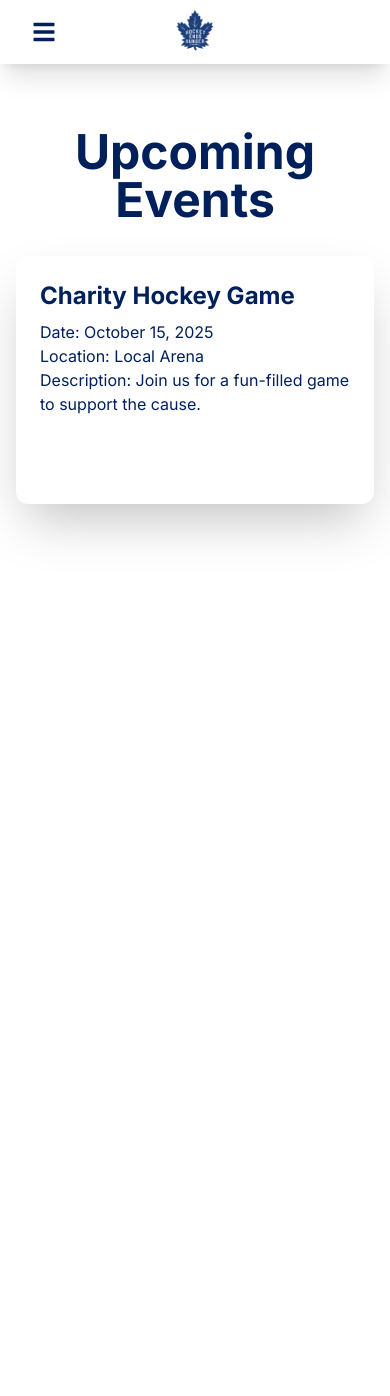
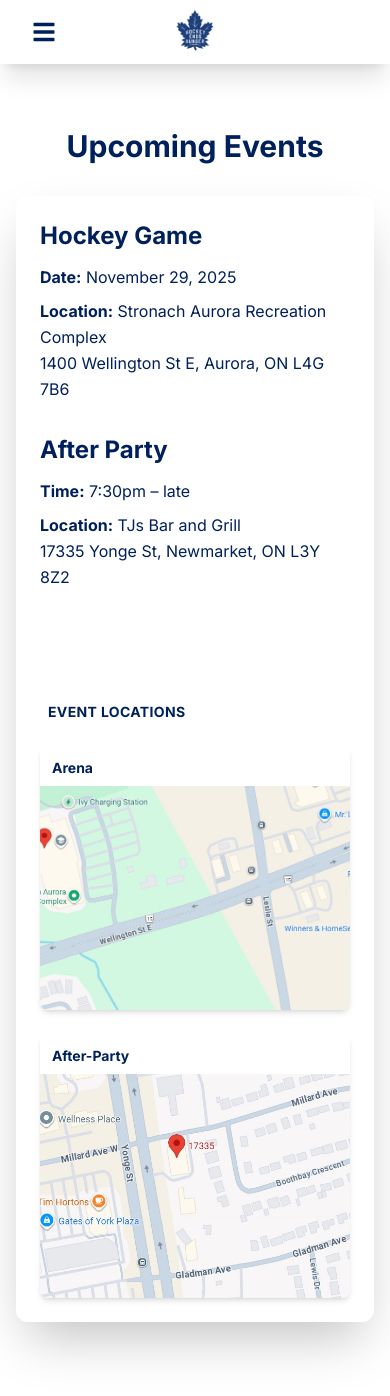
Before and after one commit to noahventura/hockey-ends-hunger, a React (Vite) app: page /upcoming-events in a window 390 px wide. Shown: the top 1396 px of the page. Before the commit the page ends 844 px from the top, so only its background shows below. Built offline with nearby package versions, Linux system fonts and the light colour scheme; the HTML template or start-up script is replaced by a standard one.

Commit message:
adding updated info and mobile optimizations

```diff
--- a/index.html
+++ b/index.html
@@ -2,10 +2,10 @@
 <html lang="en">
   <head>
     <meta charset="UTF-8" />
-    <link rel="icon" type="image/svg+xml" href="/vite.svg" />
+    <link rel="icon" type="image/svg+xml" href="src\images\logo.png" />
     <link href="https://fonts.googleapis.com/css2?family=Inter:wght@300;400;500;700&display=swap" rel="stylesheet">
     <meta name="viewport" content="width=device-width, initial-scale=1.0" />
-    <title>Vite + React</title>
+    <title>Hockey Ends Hunger</title>
   </head>
   <body>
     <div id="root"></div>
--- a/src/components/Home.jsx
+++ b/src/components/Home.jsx
@@ -1,5 +1,5 @@
 import React from 'react';
-import { Link } from 'react-scroll';
+import { Link as RouterLink } from 'react-router-dom';
 import rink from '../images/rink.jpg';
 import logoWhite from '../images/logowhite.png';
 import handshake from '../images/handshake.jpg';
@@ -7,58 +7,69 @@ import handshake from '../images/handshake.jpg';
 const Home = () => {
   return (
     <div className="pt-16">
+      {/* Hero */}
       <div className="relative h-[70vh] md:h-[calc(100vh-4rem)] overflow-hidden">
         <img
           src={rink}
-          alt="Hero Image"
+          alt="Hockey rink"
           className="w-full h-full object-cover filter brightness-75 transition-transform duration-500 hover:scale-105"
+          loading="eager"
         />
-        <div className="absolute inset-0 flex flex-col justify-center items-center bg-gradient-to-b from-transparent to-leafs-blue/30">
+        <div className="absolute inset-0 flex flex-col justify-center items-center bg-gradient-to-b from-transparent to-leafs-blue/30 px-4">
           <img
             src={logoWhite}
-            alt="Hockey Ends Hunger Logo"
-            className="h-32 mb-6 transition-transform duration-200 hover:scale-105"
+            alt="Hockey Ends Hunger"
+            className="h-28 md:h-32 mb-6 transition-transform duration-200 hover:scale-105"
           />
-          <div className="flex items-center mb-8">
-            <p className="text-2xl font-light text-white text-shadow mr-4">EST. 2024</p>
-            <div className="w-px h-10 bg-white mx-4"></div>
-            <Link
-              to="next-event"
-              smooth={true}
-              duration={500}
-              className="text-2xl font-semibold text-white text-shadow cursor-pointer hover:text-leafs-blue/80 transition duration-200"
+          <div className="flex items-center mb-8 translate-x-2 md:translate-x-4">
+            <p className="text-2xl font-light text-white text-shadow mr-2 md:mr-3">EST. 2023</p>
+            <div className="w-px h-8 md:h-10 bg-white ml-2 md:ml-3 mr-4"></div>
+            <RouterLink
+              to="/about"
+              className="text-2xl font-semibold text-white text-shadow hover:text-leafs-blue/80 transition duration-200"
             >
               Learn More
-            </Link>
+            </RouterLink>
           </div>
         </div>
       </div>
-      <div
-        id="next-event"
-        className="max-w-7xl mx-auto px-4 sm:px-6 lg:px-8 py-16 flex flex-col md:flex-row items-center gap-8 bg-white"
-      >
-        <div className="flex-1 overflow-hidden rounded-xl shadow-xl transition-transform duration-300 hover:scale-105">
+
+      {/* Next Event (concise summary aligned with Upcoming Events) */}
+      <div id="next-event" className="max-w-7xl mx-auto px-4 sm:px-6 lg:px-8 py-16">
+        <div className="grid grid-cols-1 md:grid-cols-2 gap-8 items-center">
+          <div className="overflow-hidden rounded-xl shadow-xl transition-transform duration-300 hover:scale-[1.01]">
             <img
               src={handshake}
-            alt="Next Event"
-            className="w-full h-auto object-cover"
+              alt="Charity event handshake"
+              className="w-full h-full object-cover"
+              loading="lazy"
             />
           </div>
-        <div className="flex-2 text-left md:text-left">
-          <h2 className="text-4xl font-bold text-leafs-blue mb-4">
-            Next Event: Charity Hockey Game
+
+          <div className="space-y-4 max-w-xl">
+            <h2 className="text-3xl md:text-4xl font-bold text-leafs-blue">
+              Next Event: Hockey Game
             </h2>
-          <p className="text-lg text-leafs-blue/90 leading-relaxed">
-            Join us for our upcoming charity hockey game on October 15, 2025. All proceeds go
-            towards fighting hunger in our community. Location: Local Arena, Time: 7 PM. Don't miss
-            out!
+
+            <div className="text-base md:text-lg text-leafs-blue/90 leading-relaxed space-y-2">
+              <p><span className="font-semibold text-leafs-blue">Date:</span> November 29, 2025</p>
+              <p>
+                <span className="font-semibold text-leafs-blue">Venue:</span> Stronach Aurora Recreation Complex
+                <span className="block">1400 Wellington St E, Aurora, ON L4G 7B6</span>
               </p>
+              <p>
+                <span className="font-semibold text-leafs-blue">After-Party:</span> TJs Bar and Grill (7:30pm – late)
+                <span className="block">17335 Yonge St, Newmarket, ON L3Y 8Z2</span>
+              </p>
+            </div>
+
             <a
               href="/upcoming-events"
-            className="mt-4 inline-block bg-leafs-blue text-white font-semibold px-6 py-3 rounded-lg hover:bg-leafs-blue/80 transition duration-200"
+              className="inline-block bg-leafs-blue text-white font-semibold px-5 py-3 rounded-lg hover:bg-leafs-blue/80 transition duration-200"
             >
               Get Tickets
             </a>
+          </div>
         </div>
       </div>
     </div>
--- a/src/components/Navbar.jsx
+++ b/src/components/Navbar.jsx
@@ -38,6 +38,7 @@ const Navbar = () => {
           </RouterLink>
           {isOpen && (
             <div className="absolute top-16 left-4 bg-white shadow-lg rounded-lg p-6 flex flex-col gap-4 animate-fadeIn">
+              <RouterLink to="/" onClick={toggleMenu} className="text-leafs-blue hover:text-leafs-blue/80 font-semibold text-lg">Home</RouterLink>
               <RouterLink to="/about" onClick={toggleMenu} className="text-leafs-blue hover:text-leafs-blue/80 font-semibold text-lg">About Us</RouterLink>
               <RouterLink to="/previous-events" onClick={toggleMenu} className="text-leafs-blue hover:text-leafs-blue/80 font-semibold text-lg">Previous Events</RouterLink>
               <RouterLink to="/upcoming-events" onClick={toggleMenu} className="text-leafs-blue hover:text-leafs-blue/80 font-semibold text-lg">Upcoming Events</RouterLink>
--- a/src/components/UpcomingEvents.jsx
+++ b/src/components/UpcomingEvents.jsx
@@ -1,23 +1,82 @@
 import React from 'react';
+import arenaMap from '../images/arena-map.jpg';
+import afterPartyMap from '../images/afterparty-map.jpg';
 
 const UpcomingEvents = () => {
   return (
     <div className="max-w-7xl mx-auto px-4 sm:px-6 lg:px-8 py-32 bg-white">
-      <h1 className="text-5xl font-bold text-leafs-blue mb-8 text-center">Upcoming Events</h1>
-      <div className="grid grid-cols-1 md:grid-cols-2 lg:grid-cols-3 gap-8">
-        <div className="bg-white p-6 rounded-xl shadow-2xl transition-transform duration-300 hover:scale-105 hover:shadow-[0_10px_20px_rgba(0,32,91,0.2)]">
-          <h3 className="text-2xl font-semibold text-leafs-blue mb-2">Charity Hockey Game</h3>
-          <p className="text-leafs-blue/90">Date: October 15, 2025</p>
-          <p className="text-leafs-blue/90">Location: Local Arena</p>
-          <p className="text-leafs-blue/90">
-            Description: Join us for a fun-filled game to support the cause.
+      {/* Smaller on mobile to keep to one line */}
+      <h1 className="text-3xl md:text-5xl font-bold text-leafs-blue mb-8 text-center">
+        Upcoming Events
+      </h1>
+
+      {/* Event Card */}
+      <div className="bg-white p-6 md:p-8 rounded-xl shadow-2xl hover:shadow-[0_10px_20px_rgba(0,32,91,0.2)] transition-shadow duration-300">
+        <div className="grid grid-cols-1 md:grid-cols-2 gap-8">
+          {/* Details Column */}
+          <div className="space-y-8 max-w-xl">
+            {/* Hockey Game */}
+            <section className="space-y-3">
+              <h3 className="text-2xl md:text-3xl font-semibold text-leafs-blue">Hockey Game</h3>
+              <div className="text-leafs-blue/90 text-base md:text-lg leading-relaxed space-y-2">
+                <p><span className="font-semibold text-leafs-blue">Date:</span> November 29, 2025</p>
+                <p>
+                  <span className="font-semibold text-leafs-blue">Location:</span> Stronach Aurora Recreation Complex
+                  <span className="block">1400 Wellington St E, Aurora, ON L4G 7B6</span>
                 </p>
+              </div>
+            </section>
+
+            {/* After Party */}
+            <section className="space-y-3">
+              <h3 className="text-2xl md:text-3xl font-semibold text-leafs-blue">After Party</h3>
+              <div className="text-leafs-blue/90 text-base md:text-lg leading-relaxed space-y-2">
+                <p><span className="font-semibold text-leafs-blue">Time:</span> 7:30pm – late</p>
+                <p>
+                  <span className="font-semibold text-leafs-blue">Location:</span> TJs Bar and Grill
+                  <span className="block">17335 Yonge St, Newmarket, ON L3Y 8Z2</span>
+                </p>
+              </div>
+            </section>
+
             <a
               href="/upcoming-events"
-            className="mt-4 inline-block bg-leafs-blue text-white font-semibold px-6 py-3 rounded-lg hover:bg-leafs-blue/80 transition duration-200"
+              className="inline-block bg-leafs-blue text-white font-semibold px-5 py-3 rounded-lg hover:bg-leafs-blue/80 transition duration-200"
             >
               Get Tickets
             </a>
+          </div>
+
+          {/* Maps Column */}
+          <div className="space-y-6">
+            <h4 className="text-sm font-semibold uppercase tracking-wide text-leafs-blue/80 pl-2 sm:pl-3">
+              Event Locations
+            </h4>
+
+            <div className="rounded-lg shadow-md overflow-hidden bg-white">
+              <div className="px-3 pt-3 pb-2">
+                <p className="text-sm font-semibold text-leafs-blue">Arena</p>
+              </div>
+              <img
+                src={arenaMap}
+                alt="Map to Stronach Aurora Recreation Complex, 1400 Wellington St E, Aurora"
+                className="w-full h-56 md:h-64 object-cover"
+                loading="lazy"
+              />
+            </div>
+
+            <div className="rounded-lg shadow-md overflow-hidden bg-white">
+              <div className="px-3 pt-3 pb-2">
+                <p className="text-sm font-semibold text-leafs-blue">After-Party</p>
+              </div>
+              <img
+                src={afterPartyMap}
+                alt="Map to TJs Bar and Grill, 17335 Yonge St, Newmarket"
+                className="w-full h-56 md:h-64 object-cover"
+                loading="lazy"
+              />
+            </div>
+          </div>
         </div>
       </div>
     </div>
```
Also changed, not shown: src/components/About.jsx (+15 -9 lines), src/components/PreviousEvents.jsx (+16 -5 lines), src/components/Sponsors.jsx (+36 -19 lines), src/images/afterparty-map.jpg (added), src/images/arena-map.jpg (added). Lines whose indentation alone changed are shown as unchanged.
